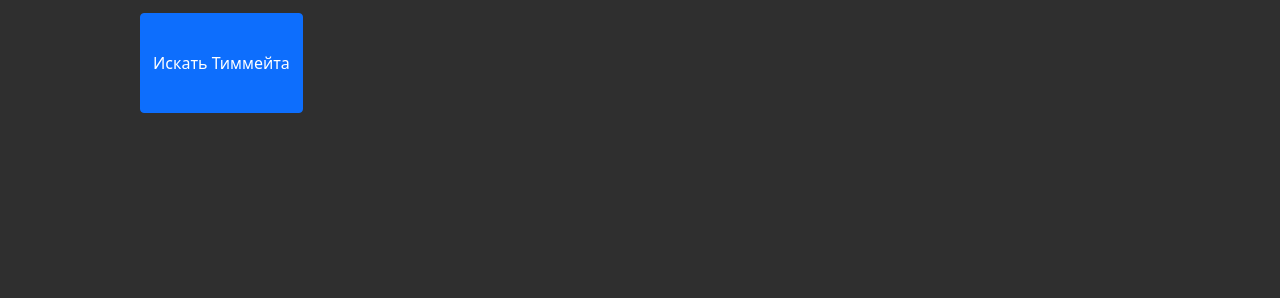
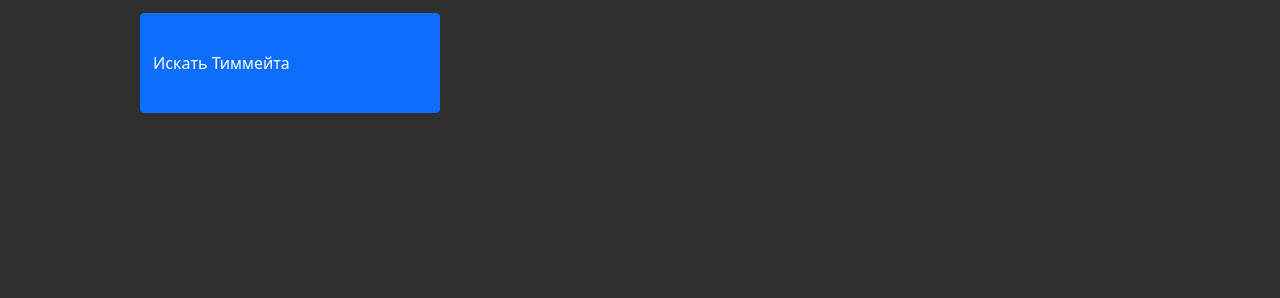
Before and after one commit to darhan200/darhan, a plain HTML site: page index.html in a window 1280 px wide. Shown: the part 502-800 px from the top of the page. Drawn offline with nearby package versions, Linux system fonts and the light colour scheme.

Commit message:
Update index.html

```diff
--- a/index.html
+++ b/index.html
@@ -27,7 +27,7 @@
         </h1>
         <p style="font-size: 24px; color: rgb(208, 208,208);">В GoMeet вы можете найти единомышленников</p>
         <p style="font-size: 24px; color: rgb(208, 208,208); margin-top: -20px; "> и развивать идею в командной работе</p>
-        <a href="index2.html"><button type="button" class="btn btn-primary " style="display: flex; align-items: center; margin-right: 100px; height: 100px;">Искать Тиммейта</button></a>
+        <a href="index2.html"><button type="button" class="btn btn-primary " style="display: flex; align-items: center; margin-right: 100px; height: 100px; width: 300px;">Искать Тиммейта</button></a>
       </div>
 </body>
 </html>
```
